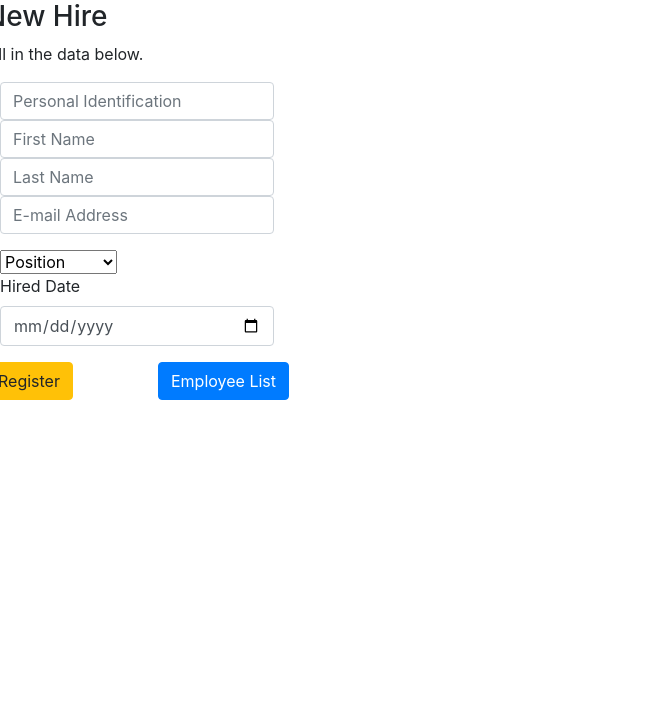
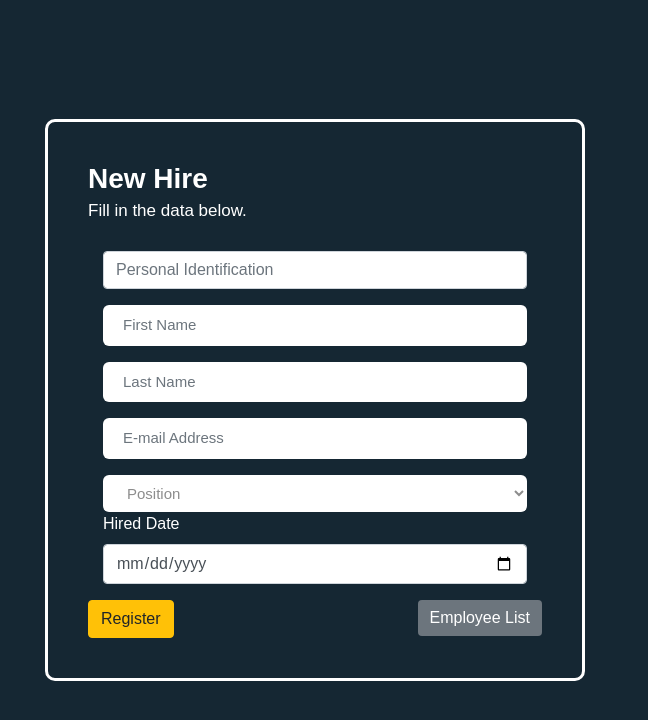
Before and after one commit to bherna33/RCG, a plain HTML site: page index.html in a window 1280 px wide. Shown: the whole page, without its empty margins (0-648 px from the left). Drawn offline with nearby package versions, Linux system fonts and the light colour scheme; the site is published under a folder, as on GitHub Pages, so addresses that start at the root find nothing.

Commit message:
fixed links

```diff
--- a/index.html
+++ b/index.html
@@ -5,7 +5,7 @@
     <meta http-equiv="X-UA-Compatible" content="IE=edge">
     <meta name="viewport" content="width=device-width, initial-scale=1, shrink-to-fit=no">
     <link rel="stylesheet" href="https://cdn.jsdelivr.net/npm/bootstrap@4.0.0/dist/css/bootstrap.min.css" integrity="sha384-Gn5384xqQ1aoWXA+058RXPxPg6fy4IWvTNh0E263XmFcJlSAwiGgFAW/dAiS6JXm" crossorigin="anonymous">
-    <link rel="stylesheet" href="/styles.css">
+    <link rel="stylesheet" href="styles.css">
     <title>Document</title>
 </head>
 <body>
@@ -67,7 +67,7 @@
 
                             <div class="form-button mt-3">
                                 <button id="submit" type="submit" class="btn btn-warning">Register</button>
-                                <a href="/table.html"class="btn btn-primary float-right" role="button">Employee List</a>
+                                <a href="table.html"class="btn btn-primary float-right" role="button">Employee List</a>
                             </div>
 
                         </form>
@@ -77,7 +77,7 @@
         </div>
     </div>
 
-    <script src="/validate.js"></script>
+    <script src="validate.js"></script>
 
      <!-- jQuery first, then Popper.js, then Bootstrap JS -->
     <script src="https://code.jquery.com/jquery-3.2.1.slim.min.js" integrity="sha384-KJ3o2DKtIkvYIK3UENzmM7KCkRr/rE9/Qpg6aAZGJwFDMVNA/GpGFF93hXpG5KkN" crossorigin="anonymous"></script>
```
